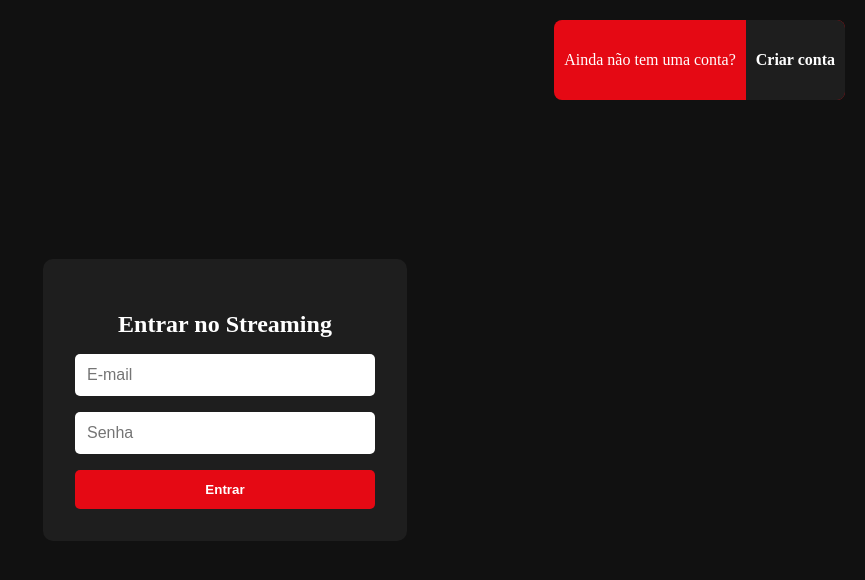
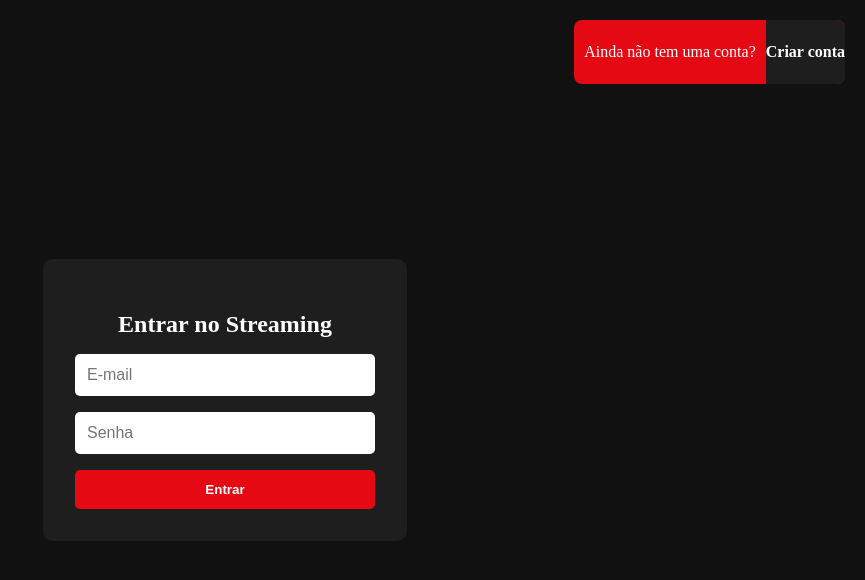
Before and after one commit to Cine-Lua/Streaming, a React (Vite) app in the folder FrontEnd/Web/my-app/: page / in a window 1280 px wide. Shown: the top 580 px of the page, without its empty margins (415-1280 px from the left). Built offline with nearby package versions, Linux system fonts and the light colour scheme.

Commit message:
Uptade desing frontend

```diff
--- a/FrontEnd/Web/my-app/src/pages/Home/Home.jsx
+++ b/FrontEnd/Web/my-app/src/pages/Home/Home.jsx
@@ -1,10 +1,10 @@
-
+import "./Home.css";
 
 function Home() {
     return (
-        <>
-            <h1>Olá, Mundo</h1>
-        </>
+        <div>
+            <h1>Olá mundo</h1>
+        </div>
     );
   }
 
--- a/FrontEnd/Web/my-app/src/pages/Login/LoginUser.css
+++ b/FrontEnd/Web/my-app/src/pages/Login/LoginUser.css
@@ -1,4 +1,7 @@
-/* src/pages/Login.css */
+.root{
+  background-color: #111;
+}
+
 .login-container {
   display: flex;
   justify-content: center;
@@ -54,7 +57,7 @@
   background-color: #e50914;
   padding-left: 10px;
   border-radius: 1vh;
-  height: 10vh;
+  height: 8vh;
 }
 
 .textoCadastro{
@@ -70,8 +73,6 @@
   display: flex;
   justify-content: center;
   align-items: center;
-  padding-left: 10px;
-  padding-right: 10px;
 }
 
 .register a {
```
Also changed, not shown: FrontEnd/Web/my-app/src/pages/Home/Home.css (added).
